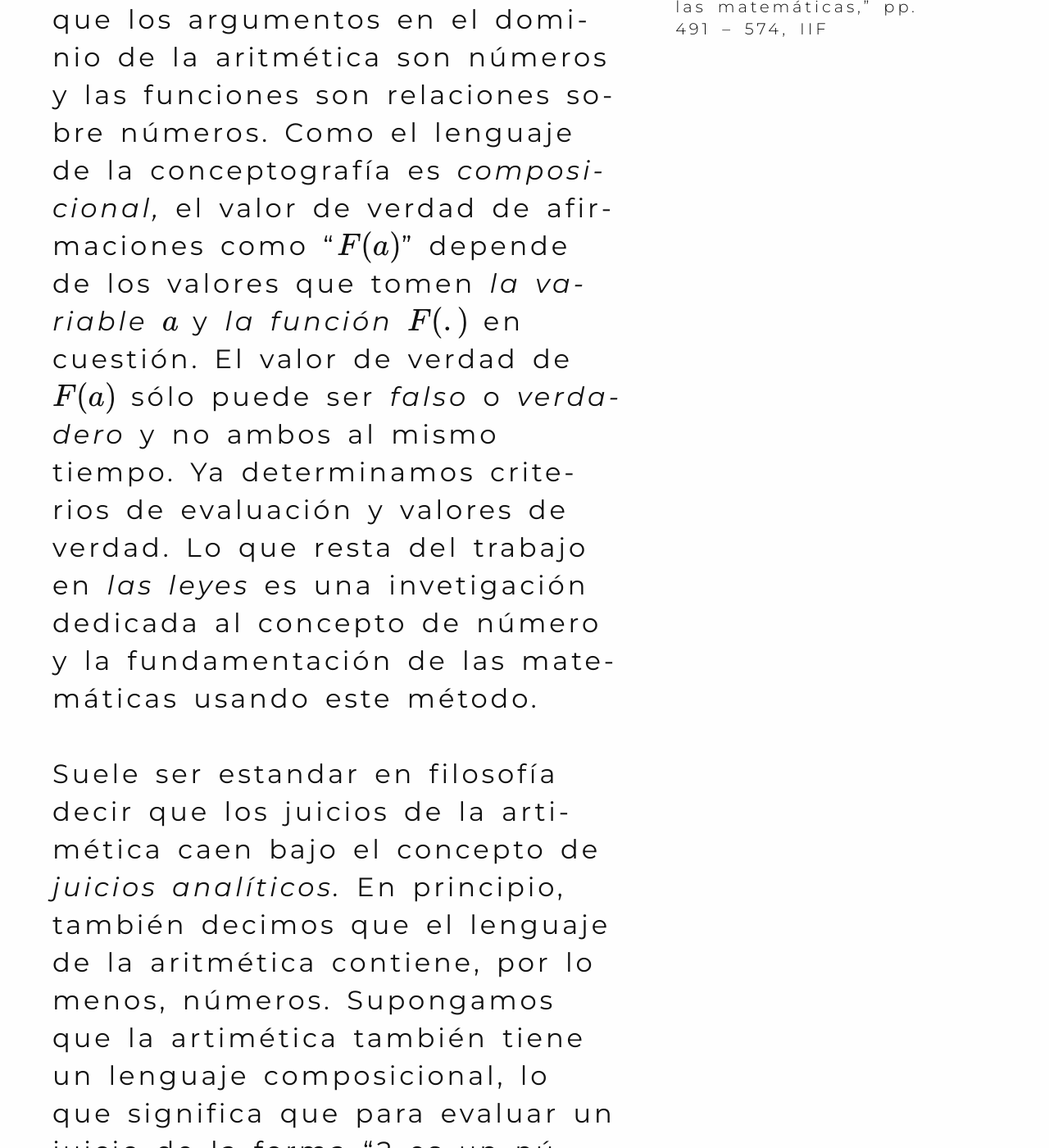
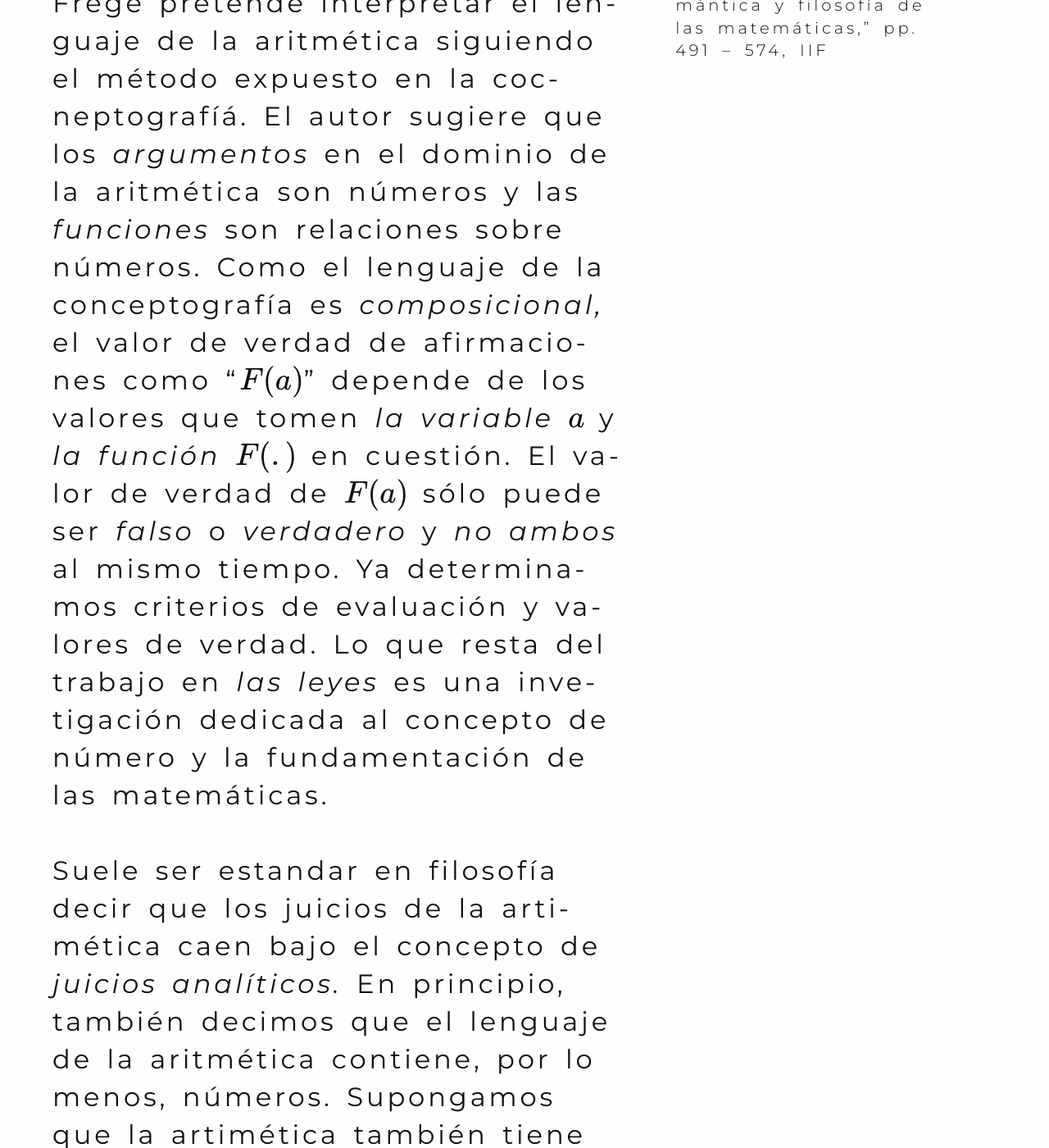
Before and after one commit to Oiuhukt/failosophy, a Jekyll site: the page built from _posts/2026-03-27-frege.md, in a window 1280 px wide and 1400 px high, scrolled down 16094 px. Shown: the whole window at 82% size. Built offline with Jekyll 4.4.1, drawn with Linux system fonts in a browser that asks for light colours; some web fonts are replaced; some of the changed text lies outside the part shown.

Commit message:
modificando nuevo post

```diff
--- a/_posts/2026-03-27-frege.md
+++ b/_posts/2026-03-27-frege.md
@@ -67,7 +67,7 @@
 personas que estén acercándose por primera vez al escrito en cuestión, seguiré
 llamando contemporáneo al periodo que abarca los 135 años de la publicación y, por tanto, lectores contemporáneos de Frege.
 
-### Dificultades al enseñar "Sobre Sentido y Referencia"
+## Dificultades al enseñar "Sobre Sentido y Referencia"
 
 El lector me concederá que los párrafos anteriores son evidencia de que el artículo
 es viejo, aún cuando continúa siendo un trabajo que sigue apareciendo en los cursos
@@ -101,7 +101,7 @@
 que estamos enseñando también nos costó trabajo cuando estuvimos en la posición que
 ahora tienen nuestras estudiantes.
 
-### Contexto filosófico: 'el método' de Frege
+## Contexto filosófico: 'el método' de Frege
 
 Las dificultades de comprensión no se deben sólo a la traducción y el tono en el que
 está escrito el artículo. Una dificultad extra es que el autor alemán presenta esta
@@ -143,23 +143,22 @@
 en afirmaciones de la forma "A _es igual a_ A," entonces más vale que recupere _la
 reflexividad,_ _la simetría_ y _la transitividad_ de la igualdad.
 
-Hasta ahora sólo hemos puesto de por medio el lenguaje de la coneptografía, que es
-un método. Para aplicar el método e interpretar el operador "$$ = $$" en el lenguaje
-de la conceptografía, debemos satisfacer los criterios anteriores. El lenguaje de la
+Hasta ahora sólo hablado del lenguaje del metodo expuesto en _Coneptografía._ Para usar el método e interpretar el operador "$$ = $$" en el lenguaje
+de la conceptografía, debemos satisfacer los criterios anteriores. Hay que tener claro además que el lenguaje de la
 conceptografía sólo tiene la expresividad suficiente para hablar de _argumentos_ y
 _funciones._ Por razones de brevedad, usemos las primeras letras minúsculas del abecedario para
 argumentos que son constantes "$$ a, b, c $$," las letras finales para argumentos que son
-variables "$$x, y, z$$" y letras mayúsculas con paréntesis para funciones "$$F(.), G(.), M(.)$$"[^2]
-
-Es con este método, y con el lenguaje definido en el método, que Frege tiene la dispoción de interpretar los juicios de la aritmética, investigación que pretende realizar en las _Leyes fundamentales de la aritmética._{%
+variables "$$x, y, z $$" y letras mayúsculas con paréntesis para funciones "$$F(.), G(.), M(.)$$"[^2] Es con este método, y con el lenguaje definido que Frege tiene la dispoción de interpretar los juicios de la aritmética, investigación que pretende realizar en las _Leyes fundamentales de la aritmética._{%
 sidenote '11' 'Gottlob Frege (1884). _Las leyes fundamentales de la aritmética_ en
 "Escritos sobre lógica, semántica y filosofía de las matemáticas," pp. 491 -- 574,
-IIF' %}[^3] Frege pretende interpretar el lenguaje de la
-aritmética. El autor sugiere que los argumentos en
-el dominio de la aritmética son números y las funciones son relaciones sobre números. Como el lenguaje de la conceptografía es _composicional,_ el valor de verdad de afirmaciones
-como "$$ F(a)$$" depende de los valores que tomen _la variable_ $$ a $$ y _la función_ $$ F(.)$$ en cuestión. El valor de verdad de $$F(a)$$ sólo puede ser _falso_ o _verdadero_ y no ambos al mismo tiempo. Ya determinamos criterios de evaluación y valores de verdad. Lo que resta del trabajo en
+IIF' %}[^3]
+
+Frege pretende interpretar el lenguaje de la
+aritmética siguiendo el método expuesto en la cocneptografíá. El autor sugiere que los _argumentos_ en
+el dominio de la aritmética son números y las _funciones_ son relaciones sobre números. Como el lenguaje de la conceptografía es _composicional,_ el valor de verdad de afirmaciones
+como "$$F(a)$$" depende de los valores que tomen _la variable_ $$a$$ y _la función_ $$F(.)$$ en cuestión. El valor de verdad de $$F(a)$$ sólo puede ser _falso_ o _verdadero_ y _no ambos_ al mismo tiempo. Ya determinamos criterios de evaluación y valores de verdad. Lo que resta del trabajo en
 _las leyes_ es una invetigación dedicada al concepto de número y la fundamentación de
-las matemáticas usando este método.
+las matemáticas.
 
 
 
@@ -167,21 +166,20 @@
 concepto de _juicios analíticos._ En principio, también decimos que el lenguaje de la
 aritmética contiene, por lo menos, números. Supongamos que la artimética también
 tiene un lenguaje composicional, lo que significa que para evaluar un juicio de la
-forma "2 es un número primo," evaluamos los valores del argumento "2" dentro de la
-función "ser primo." Si la composicion de la función es verdadera, entonces juzgamos
+forma "2 es un número primo," evaluamos los valores, primero del _argumento_ "2," dentro de la _función_ "ser primo." Si la composicion de la función es verdadera, entonces juzgamos
 verdadera a la oracion "El número 2 es primo."
 
 Pensemos ahora en cómo funciona el operador "$$ = $$" en el lenguaje de la aritmética.
 Sabemos que "es igual a" es una relación reflexiva y que todas las cosas en el
 planeta tienen la propiedad de ser iguales a sí mismas. Afirmar la oración 'Oscar
 Abraham Olivetti _es igual a_ Oscar Abraham Olivetti,' es una consecuencia particular
-del caso general anterior. En el lenguaje de los números, puedo afirmar que j) "uno
-más uno _es_ dos," algo que suena---según yo---a un juicio verdadero de la
-aritmética. Si los objetos en cuestión son números y el lenguaje es composicional,
-entonces que la oración $$j$$ sea verdadera depende de cuáles dos objetos estan a la
-izquierda y a la derecha de $$ = $$, el _es_ de la igualdad. Como debería ser
+del caso general anterior. En el lenguaje de los números, puedo afirmar j) "uno
+más uno _es_ dos,"---lo que hasta donde llega mi entendimiento---es un juicio verdadero. Si los _objetos_ en cuestión son números y el lenguaje es composicional,
+entonces que la oración $$j$$ será verdadera en virtud de cuáles dos objetos estan a la izquierda y a la derecha de $$ = $$, el _es_ de la igualdad. Como debería ser
 estándar Frege comienza por analizar los primitivos de la teoría, los objetos de la
 aritmética: los números.
+
+
 
 {% newthought "El vuelco de" %} la discusión anterior acerca de los juicios de la aritmética
 se debe a que Frege supone que el lector ha leído más que su _conceptografía,_ asume
```
